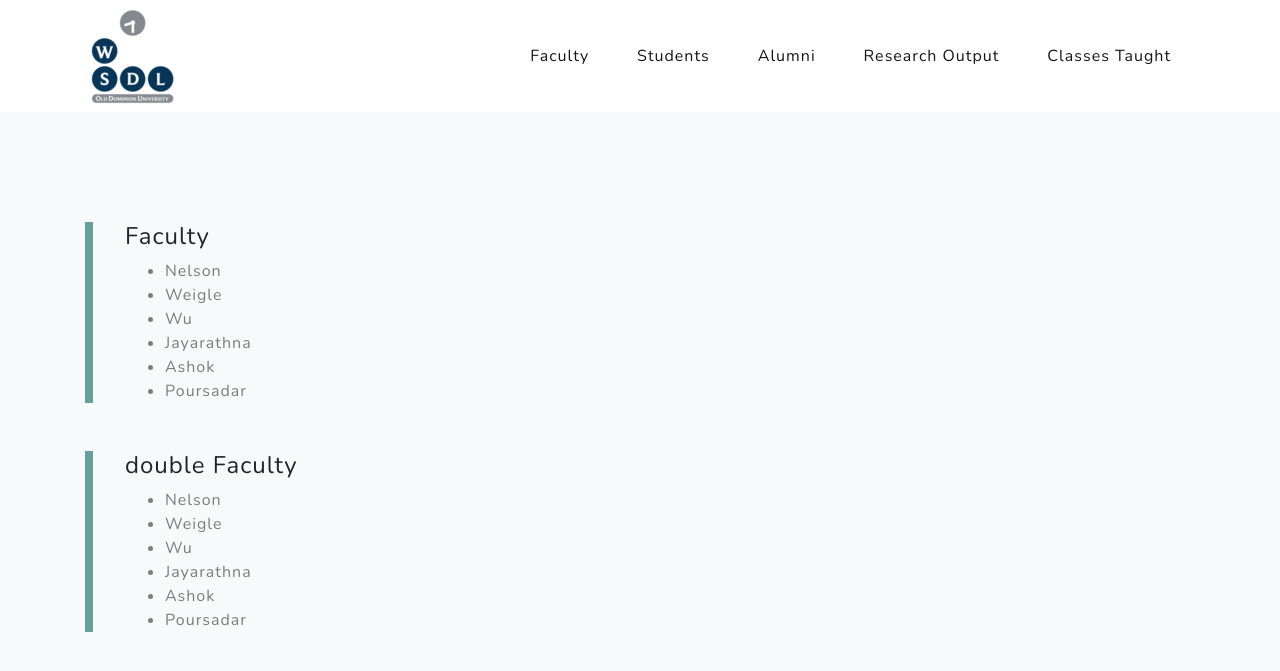
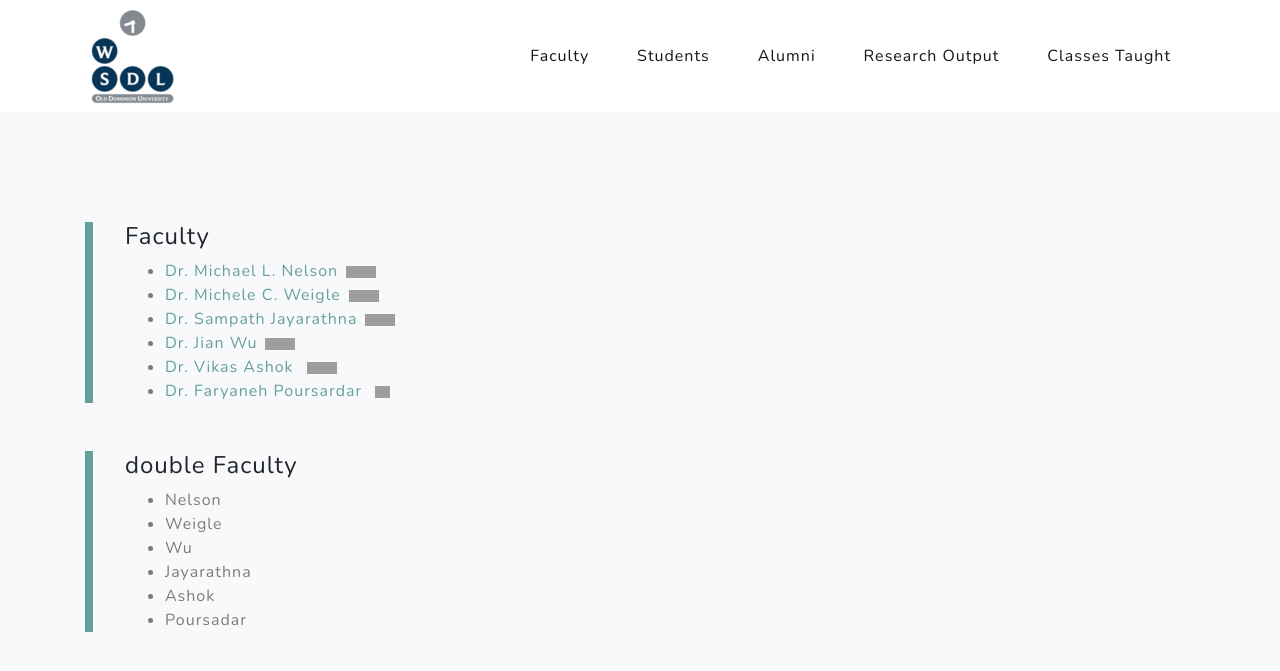
Before and after one commit to oduwsdl/oduwsdl.github.io, a Jekyll site: the page built from index.html, in a window 1280 px wide and 900 px high, scrolled down 838 px. Shown: the top 671 px of the window. Built offline with Jekyll 4.4.1, drawn with Linux system fonts in a browser that asks for light colours; nearby versions of some CDN libraries; grey boxes are pictures that could not be loaded.

Commit message:
Update index.html

```diff
--- a/index.html
+++ b/index.html
@@ -21,7 +21,7 @@ permalink: /
   <section id="Faculty" class="projects-section bg-light">
     <div class="container">
 
-      <!-- Featured Project Row -->
+      <!-- Faculty Project Row -->
       <div class="row align-items-center no-gutters mb-4 mb-lg-5">
 
         <div class="col-xl-4 col-lg-5">
@@ -29,12 +29,12 @@ permalink: /
             <h4>Faculty</h4>
 
             <ul class="text-black-50 mb-0">
-              <li>Nelson</li>
-              <li>Weigle</li>
-              <li>Wu</li>
-              <li>Jayarathna</li>
-              <li>Ashok</li>
-              <li>Poursadar</li>
+<li><a class='urllink' href='http://www.cs.odu.edu/~mln' rel='nofollow'>Dr. Michael L. Nelson</a><span  style='margin-left: 0.5em;'><a class='urllink' href='https://twitter.com/phonedude_mln' rel='nofollow'><img width='15' src='https://ws-dl.cs.odu.edu/uploads/Main/whoIsAPrettyBird_YesYouAre.png' alt='' /></a></span><a class='urllink' href='http://scholar.google.com/citations?user=oWQaPnwAAAAJ' rel='nofollow'><img width='15' src='https://ws-dl.cs.odu.edu/uploads/Main/scholarLogo.png' alt='' /></a></li>
+<li><a class='urllink' href='http://www.cs.odu.edu/~mweigle' rel='nofollow'>Dr. Michele C. Weigle</a><span  style='margin-left: 0.5em;'><a class='urllink' href='https://twitter.com/weiglemc' rel='nofollow'><img width='15' src='https://ws-dl.cs.odu.edu/uploads/Main/whoIsAPrettyBird_YesYouAre.png' alt='' /></a></span><a class='urllink' href='http://scholar.google.com/citations?user=MOLPTqcAAAAJ' rel='nofollow'><img width='15' src='https://ws-dl.cs.odu.edu/uploads/Main/scholarLogo.png' alt='' /></a></li>
+<li><a class='urllink' href='https://www.cs.odu.edu/~sampath/' rel='nofollow'>Dr. Sampath Jayarathna</a><span  style='margin-left: 0.5em;'><a class='urllink' href='https://twitter.com/OpenMaze' rel='nofollow'><img width='15' src='https://ws-dl.cs.odu.edu/uploads/Main/whoIsAPrettyBird_YesYouAre.png' alt='' /></a></span><a class='urllink' href='https://scholar.google.com/citations?user=OkEoChMAAAAJ' rel='nofollow'><img width='15' src='https://ws-dl.cs.odu.edu/uploads/Main/scholarLogo.png' alt='' /></a></li>
+<li><a class='urllink' href='https://www.cs.odu.edu/~jwu/' rel='nofollow'>Dr. Jian Wu</a><span  style='margin-left: 0.5em;'><a class='urllink' href='https://twitter.com/fanchyna' rel='nofollow'><img width='15' src='https://ws-dl.cs.odu.edu/uploads/Main/whoIsAPrettyBird_YesYouAre.png' alt='' /></a></span><a class='urllink' href='https://scholar.google.com/citations?user=-eRsYx8AAAAJ' rel='nofollow'><img width='15' src='https://ws-dl.cs.odu.edu/uploads/Main/scholarLogo.png' alt='' /></a></li>
+<li><a class='urllink' href='https://www.cs.odu.edu/~vashok/' rel='nofollow'>Dr. Vikas Ashok</a> <span  style='margin-left: 0.5em;'><a class='urllink' href='https://twitter.com/VikasGAshok1' rel='nofollow'><img width='15' src='https://ws-dl.cs.odu.edu/uploads/Main/whoIsAPrettyBird_YesYouAre.png' alt='' /></a></span><a class='urllink' href='https://scholar.google.com/citations?user=Lfu3j30AAAAJ&amp;hl=en' rel='nofollow'><img width='15' src='https://ws-dl.cs.odu.edu/uploads/Main/scholarLogo.png' alt='' /></a></li>
+<li><a class='urllink' href='https://www.cs.odu.edu/~poursardar/' rel='nofollow'>Dr. Faryaneh Poursardar</a> <span  style='margin-left: 0.5em;'><a class='urllink' href='https://twitter.com/Faryane' rel='nofollow'><img width='15' src='https://ws-dl.cs.odu.edu/uploads/Main/whoIsAPrettyBird_YesYouAre.png' alt='' /></a></span></li>
 
             </ul>
 
```
